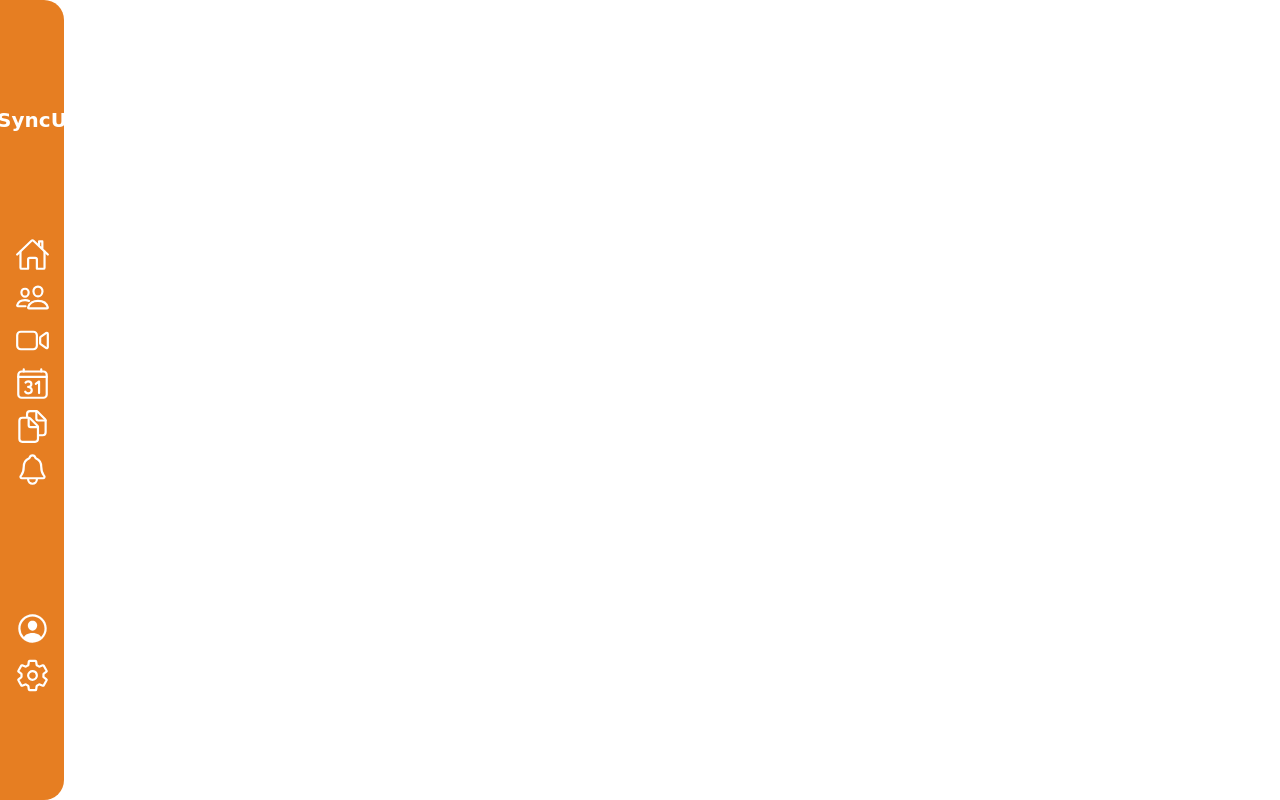
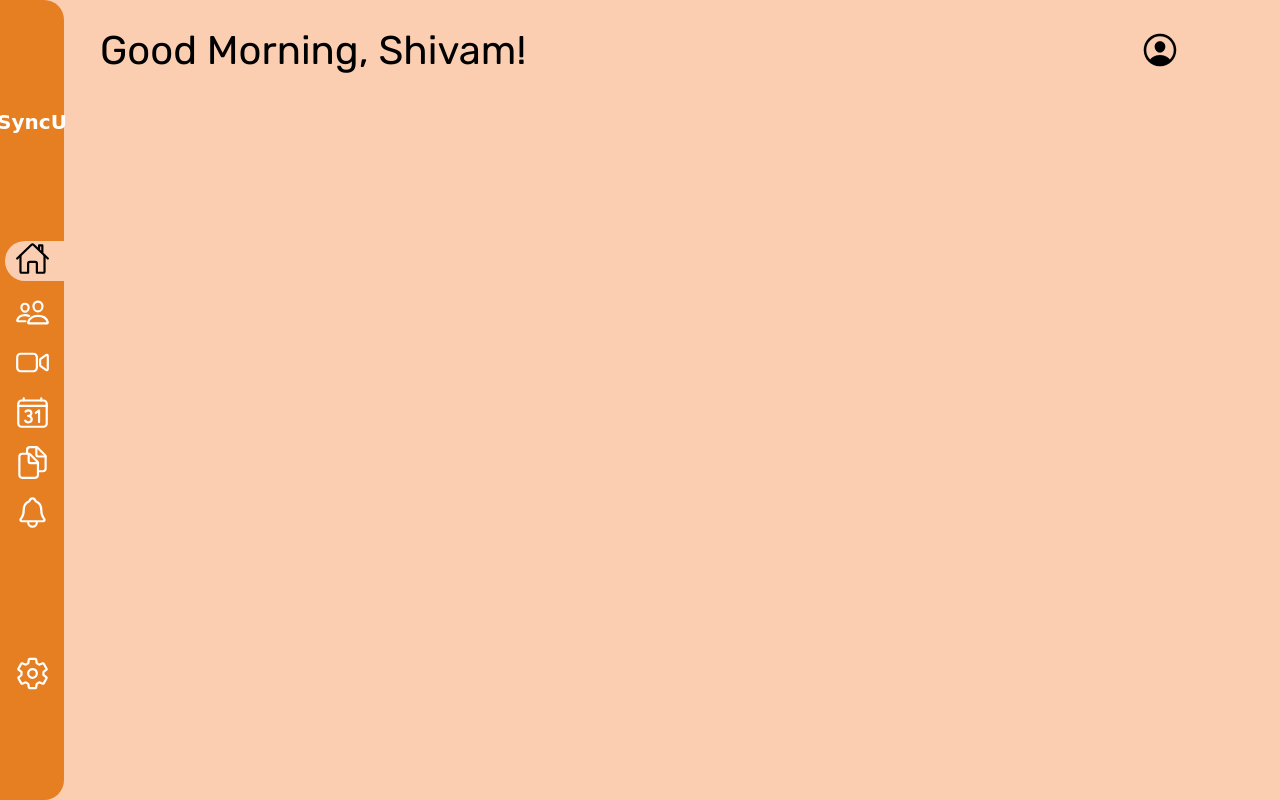
Before and after one commit to shivam907/scheduler-frontend, a plain HTML site: page random/index.html in a window 1280 px wide. Drawn offline with nearby package versions, Linux system fonts and the light colour scheme; a web font is replaced by a local one.

Commit message:
An Update

```diff
--- a/random/index.html
+++ b/random/index.html
@@ -40,17 +40,24 @@
     <aside class="navbar">
       <h1 class="asideHead">SyncU</h1>
       <div class="icons">
-        <ion-icon name="home-outline"></ion-icon>
-        <ion-icon name="people-outline"></ion-icon>
-        <ion-icon name="videocam-outline"></ion-icon>
-        <ion-icon name="calendar-number-outline"></ion-icon>
-        <ion-icon name="documents-outline"></ion-icon>
-        <ion-icon name="notifications-outline"></ion-icon>
+        <div class="hi">
+          <div class="active"></div>
+          <ion-icon class="home" name="home-outline"></ion-icon>
+        </div>
+        <ion-icon class="team" name="people-outline"></ion-icon>
+        <ion-icon class="meeting" name="videocam-outline"></ion-icon>
+        <ion-icon class="schedule" name="calendar-number-outline"></ion-icon>
+        <ion-icon class="Resources" name="documents-outline"></ion-icon>
+        <ion-icon class="Notification" name="notifications-outline"></ion-icon>
       </div>
       <div class="icon2">
-        <ion-icon name="person-circle-outline"></ion-icon>
         <ion-icon name="settings-outline"></ion-icon>
       </div>
     </aside>
+    <nav>
+      <h1 class="nav-h1">Good Morning, Shivam!</h1>
+
+      <ion-icon name="person-circle-outline"></ion-icon>
+    </nav>
   </body>
 </html>
--- a/random/style.css
+++ b/random/style.css
@@ -6,6 +6,10 @@
   padding: 0;
   position: relative;
   box-sizing: border-box;
+}
+
+body {
+  background-color: #fbceb1;
 }
 
 .navbar {
@@ -37,14 +41,15 @@
 .icons {
   display: flex;
   flex-direction: column;
-  gap: 8px;
+  gap: 15px;
   font-weight: 100;
 }
 
 ion-icon {
   color: #fff;
-
+  /* width: 100%; */
   font-size: 35px;
+  cursor: pointer;
 }
 
 .icon2 {
@@ -54,3 +59,51 @@ ion-icon {
   margin-top: 30%;
   gap: 12px;
 }
+
+.home {
+  /* background-color: #fff;*/
+  color: black;
+  /* position: relative; */
+}
+
+/* .active {
+  height: 40px;
+  width: 15px;
+  background-color: #fff;
+  position: absolute;
+  left: -20px;
+} */
+
+.active {
+  height: 40px;
+  width: 65px;
+  left: -10px;
+  background-color: #fbceb1;
+  border-top-left-radius: 20px;
+  border-bottom-left-radius: 20px;
+  position: absolute;
+
+  /* left: -20px; */
+}
+
+nav {
+  position: fixed;
+  top: 0;
+  padding: 50px 100px;
+  width: 100%;
+  height: 5vh;
+  /* background-color: aliceblue; */
+  display: flex;
+  align-items: center;
+  justify-content: space-between;
+}
+
+nav ion-icon {
+  color: black;
+  font-size: 40px;
+}
+
+.nav-h1 {
+  font-weight: 200;
+  font-size: 40px;
+}
```
